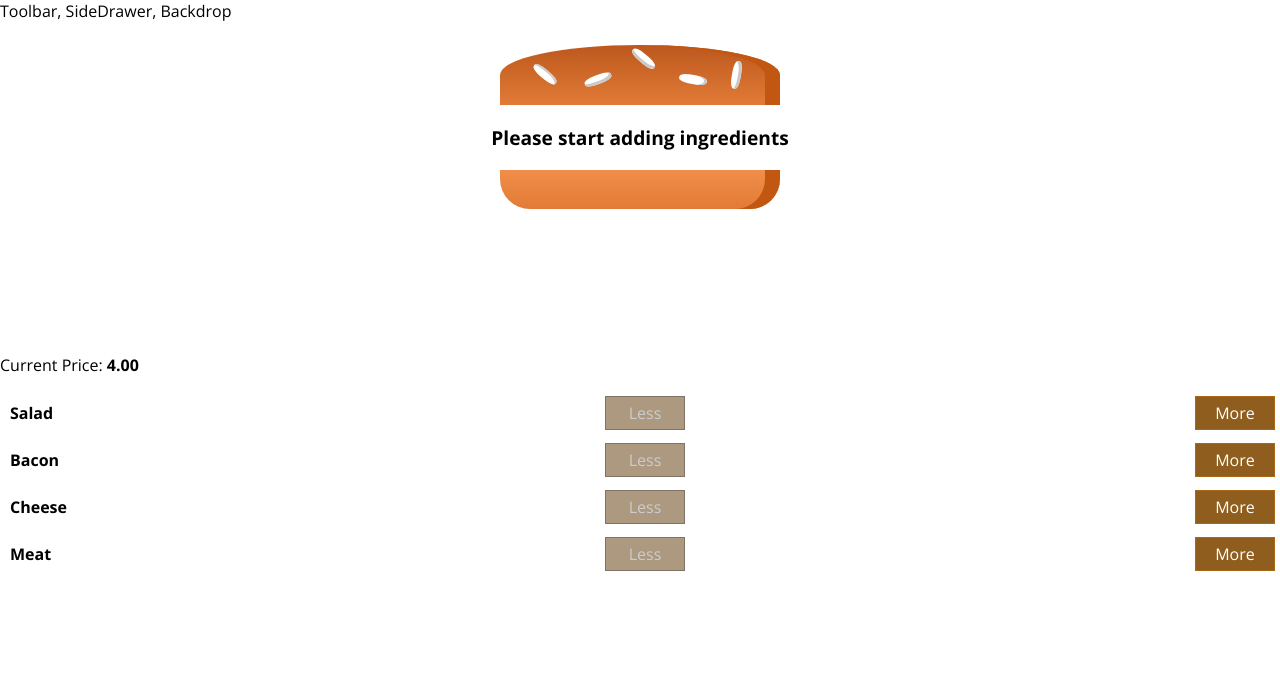
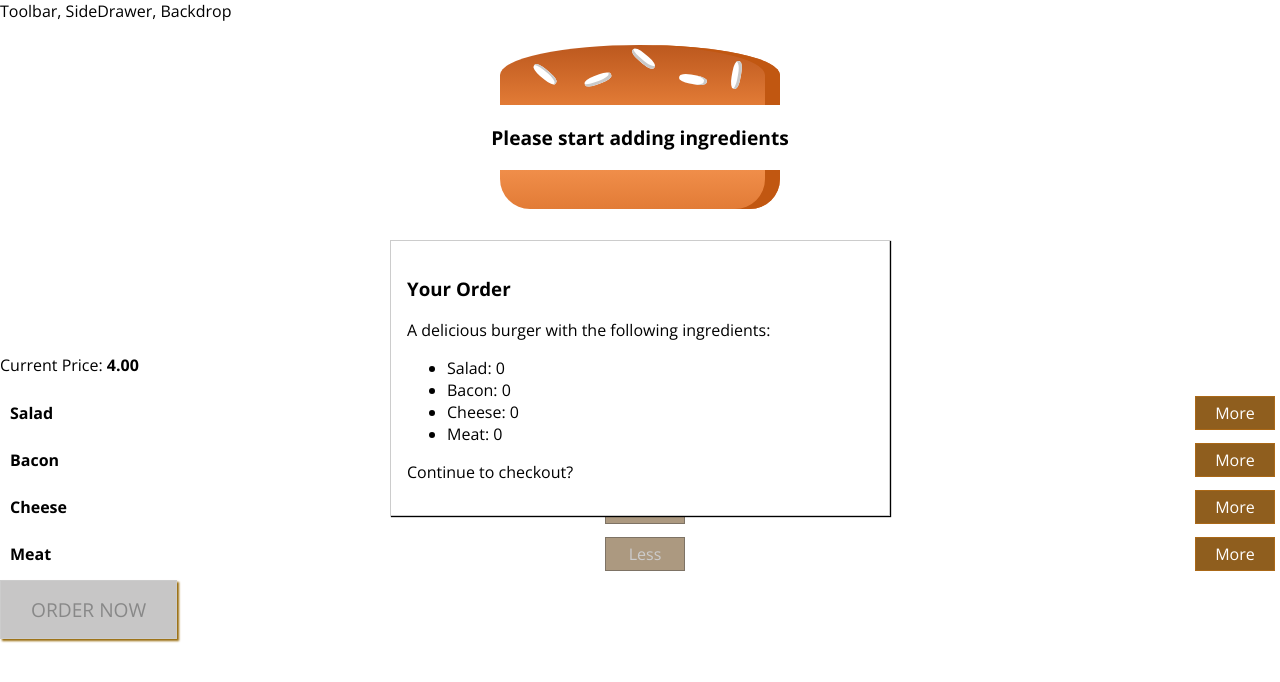
Before and after one commit to eshaam/eshaam-burger-builder, a React app: page / in a window 1280 px wide. Shown: the top 682 px of the page. Built offline with nearby package versions, Linux system fonts and the light colour scheme.

Commit message:
order summary and modal

```diff
--- a/src/components/Burger/BuildControls/BuildControls.css
+++ b/src/components/Burger/BuildControls/BuildControls.css
@@ -54,3 +54,44 @@
   background-color: #99703F;
   color: white;
 }
+
+.OrderButton {
+  background-color: #DAD735;
+  outline: none;
+  cursor: pointer;
+  border: 1px solid #966909;
+  color: #966909;
+  font-family: inherit;
+  font-size: 1.2em;
+  padding: 15px 30px;
+  box-shadow: 2px 2px 2px #966909;
+}
+
+.OrderButton:hover, .OrderButton:active {
+  background-color: #A0DB41;
+  border: 1px solid #966909;
+  color: #966909;
+}
+
+.OrderButton:disabled {
+  background-color: #C7C6C6;
+  cursor: not-allowed;
+  border: 1px solid #ccc;
+  color: #888888;
+}
+
+.OrderButton:not(:disabled) {
+  animation: enable 0.3s linear;
+}
+
+@keyframes enable {
+  0% {
+      transform: scale(1);
+  }
+  60% {
+      transform: scale(1.1);
+  }
+  100% {
+      transform: scale(1);
+  }
+}
--- a/src/components/Burger/BuildControls/BuildControls.js
+++ b/src/components/Burger/BuildControls/BuildControls.js
@@ -21,6 +21,7 @@
         disabled={props.disabled[ctrl.type]}
         />
     ))}
+    <button className={classes.OrderButton} disabled={!props.purchasable}>ORDER NOW</button>
   </div>
 );
 
--- /dev/null
+++ b/src/components/Burger/OrderSummary/OderSummary.js
@@ -0,0 +1,24 @@
+import React from 'react';
+import Aux from '../../../hoc/Aux';
+
+const orderSummary = (props) => {
+
+  const ingredientSummary = Object.keys(props.ingredients).map(
+    igKey => {
+    return (<li key={igKey}><span style={{textTransform: 'capitalize'}}>{igKey}</span>: {props.ingredients[igKey]}</li>);
+    }
+  );
+
+  return (
+    <Aux>
+      <h3>Your Order</h3>
+      <p>A delicious burger with the following ingredients:</p>
+      <ul>
+        {ingredientSummary}
+      </ul>
+      <p>Continue to checkout?</p>
+    </Aux>
+  );
+};
+
+export default orderSummary;
--- /dev/null
+++ b/src/components/UI/Modal/Modal.css
@@ -0,0 +1,20 @@
+.Modal {
+  position: fixed;
+  z-index: 500;
+  background-color: white;
+  width: 70%;
+  border: 1px solid #ccc;
+  box-shadow: 1px 1px 1px black;
+  padding: 16px;
+  left: 15%;
+  top: 30%;
+  box-sizing: border-box;
+  transition: all 0.3s ease-out;
+}
+
+@media (min-width: 600px) {
+  .Modal {
+      width: 500px;
+      left: calc(50% - 250px);
+  }
+}
--- /dev/null
+++ b/src/components/UI/Modal/Modal.js
@@ -0,0 +1,11 @@
+import React from 'react';
+
+import classes from './Modal.css';
+
+const Modal = (props) => (
+  <div className={classes.Modal}>
+    {props.children}
+  </div>
+);
+
+export default Modal;
--- a/src/containers/BurgerBuilder/BurgerBuilder.js
+++ b/src/containers/BurgerBuilder/BurgerBuilder.js
@@ -3,7 +3,8 @@
 import Burger from '../../components/Burger/Burger';
 import BuildControls from '../../components/Burger/BuildControls/BuildControls';
 import buildControls from '../../components/Burger/BuildControls/BuildControls';
-
+import Modal from '../../components/UI/Modal/Modal';
+import OrderSummary from '../../components/Burger/OrderSummary/OderSummary';
 
 const INGREDIENT_PRICES = {
   salad: 0.5,
@@ -21,7 +22,8 @@
       cheese: 0,
       meat: 0
     },
-    totalPrice: 4
+    totalPrice: 4,
+    purchasable: false
   }
 
   addIngredientHandler = (type) => {
@@ -38,6 +40,22 @@
       totalPrice: newPrice,
       ingredients: updatedIngredients
     });
+    this.updatePurchaseState(updatedIngredients);
+  }
+
+  updatePurchaseState (ingredients) {
+    // const ingredients = {
+    //   ...this.state.ingredients
+    // };
+    const sum = Object.keys(ingredients).map(
+      igKey => {
+        return ingredients[igKey];
+      }
+    ).reduce((sum, el) => {
+      return sum + el;
+    },0);
+    this.setState({purchasable: sum > 0});
+
   }
 
   removeIngredientHandler = (type) => {
@@ -57,6 +75,7 @@
       totalPrice: newPrice,
       ingredients: updatedIngredients
     });
+    this.updatePurchaseState(updatedIngredients);
   }
 
   render () {
@@ -68,11 +87,15 @@
     }
     return (
       <Aux>
+        <Modal>
+          <OrderSummary ingredients={this.state.ingredients} />
+        </Modal>
         <Burger ingredients={this.state.ingredients} />
         <BuildControls
           ingredientAdded={this.addIngredientHandler}
           ingredientRemoved={this.removeIngredientHandler}
           disabled={disabledInfo}
+          purchasable={this.state.purchasable}
           price={this.state.totalPrice}
           />
       </Aux>
```
Also changed, not shown: src/components/UI/Backdrop/Backdrop.js (added).
